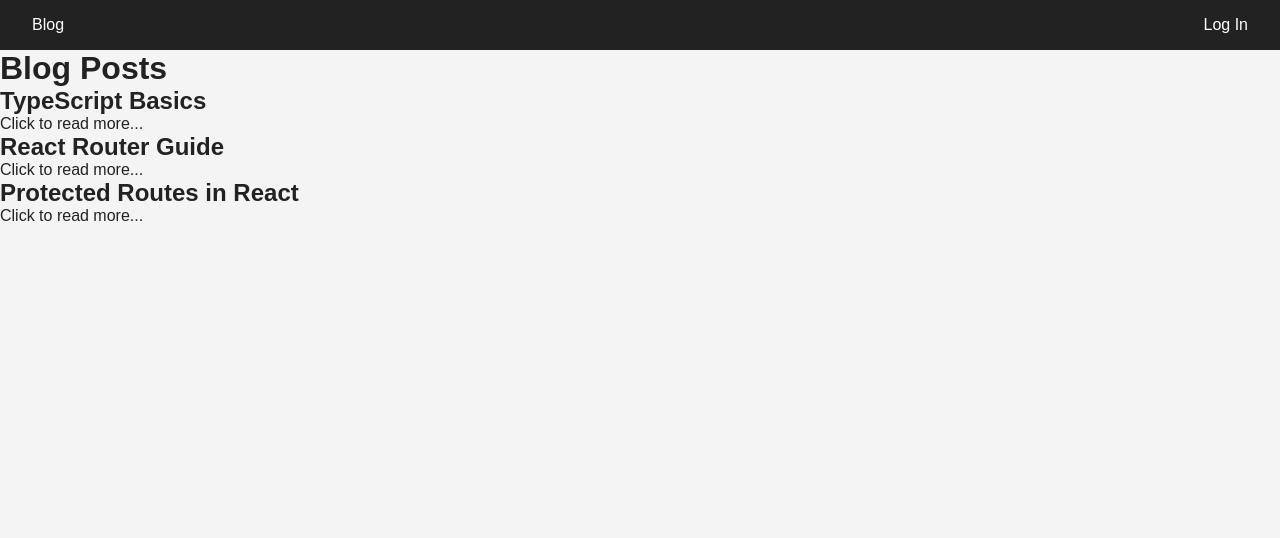
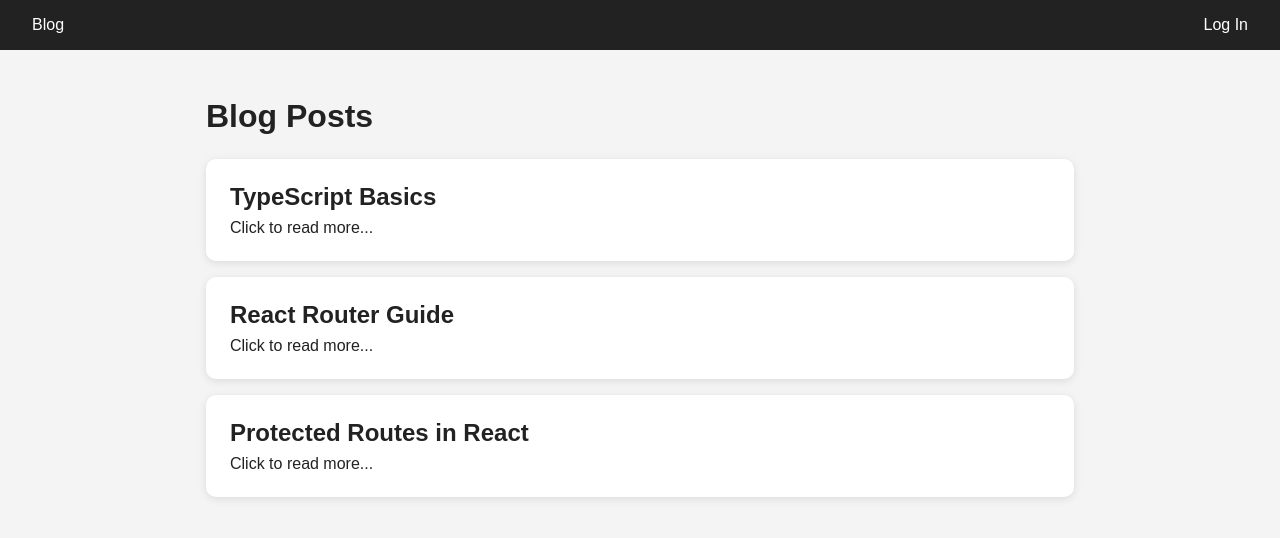
Before and after one commit to vbolden/Dynamic_routing, a React (Vite) app: page /blog in a window 1280 px wide. Shown: the top 538 px of the page. Built offline with nearby package versions, Linux system fonts and the light colour scheme.

Commit message:
added styling to blog posts

```diff
--- a/src/App.css
+++ b/src/App.css
@@ -42,3 +42,47 @@ button {
     color: white;
     border-radius: 5px;
 }
+
+/* BLOG STYLES */
+.page {
+    max-width: 900px;
+    margin: 2rem auto;
+    padding: 1rem;
+}
+
+.page h1 {
+    margin-bottom: 1.5rem;
+}
+
+.posts-container {
+    display: grid;
+    gap: 1rem;
+}
+
+.post-card {
+    background-color: white;
+    padding: 1.5rem;
+    border-radius: 10px;
+    box-shadow: 0 2px 8px rgba(0, 0, 0, 0.1);
+    transition: 0.2s;
+}
+
+.post-card:hover {
+    transform: translateY(-3px);
+}
+
+.post-card h2 {
+    margin-bottom: 0.5rem;
+}
+
+.post {
+    background-color: white;
+    padding: 2rem;
+    border-radius: 10px;
+    box-shadow: 0 2px 8px rgba(0, 0, 0, 0.1);
+}
+
+.post p {
+    margin-top: 1rem;
+    line-height: 1.6;
+}
```
